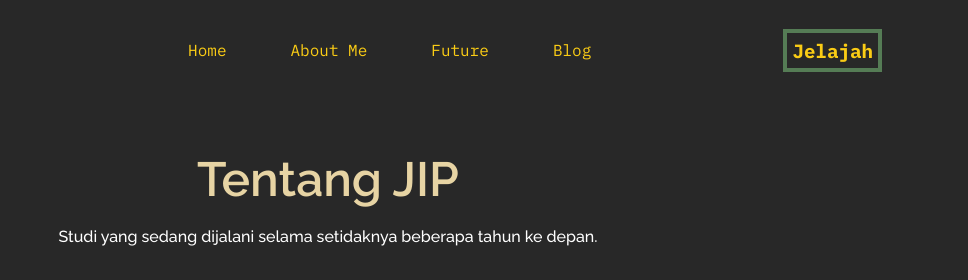
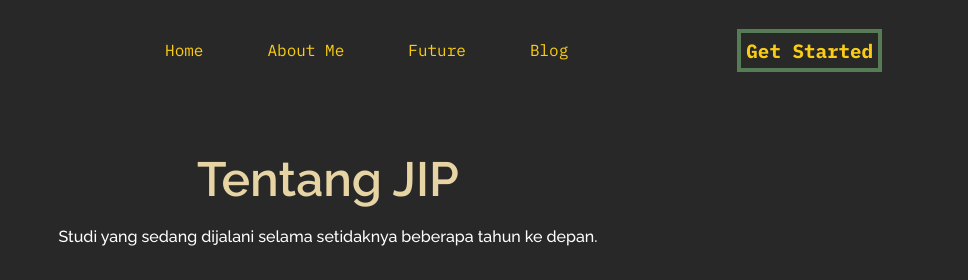
Before and after one commit to makileee/Makilverse, a plain HTML site: page Home.html in a window 1280 px wide. Shown: the top 280 px of the page, 312-1280 px from the left. Drawn offline with Linux system fonts and the light colour scheme; a web font is replaced by a local one.

Commit message:
Update Home.html

```diff
--- a/Home.html
+++ b/Home.html
@@ -35,8 +35,8 @@
     </div>
 
     <div class="nav-button">
-      <button>Jelajah</button>
-    </div>
+            <button type="button"  onclick="alert('Pilih salah satu menu dari navigasi')">Get Started</button>
+        </div>
   </nav>
   <!--ini kontennya-->
   <section id=timeline>
```
